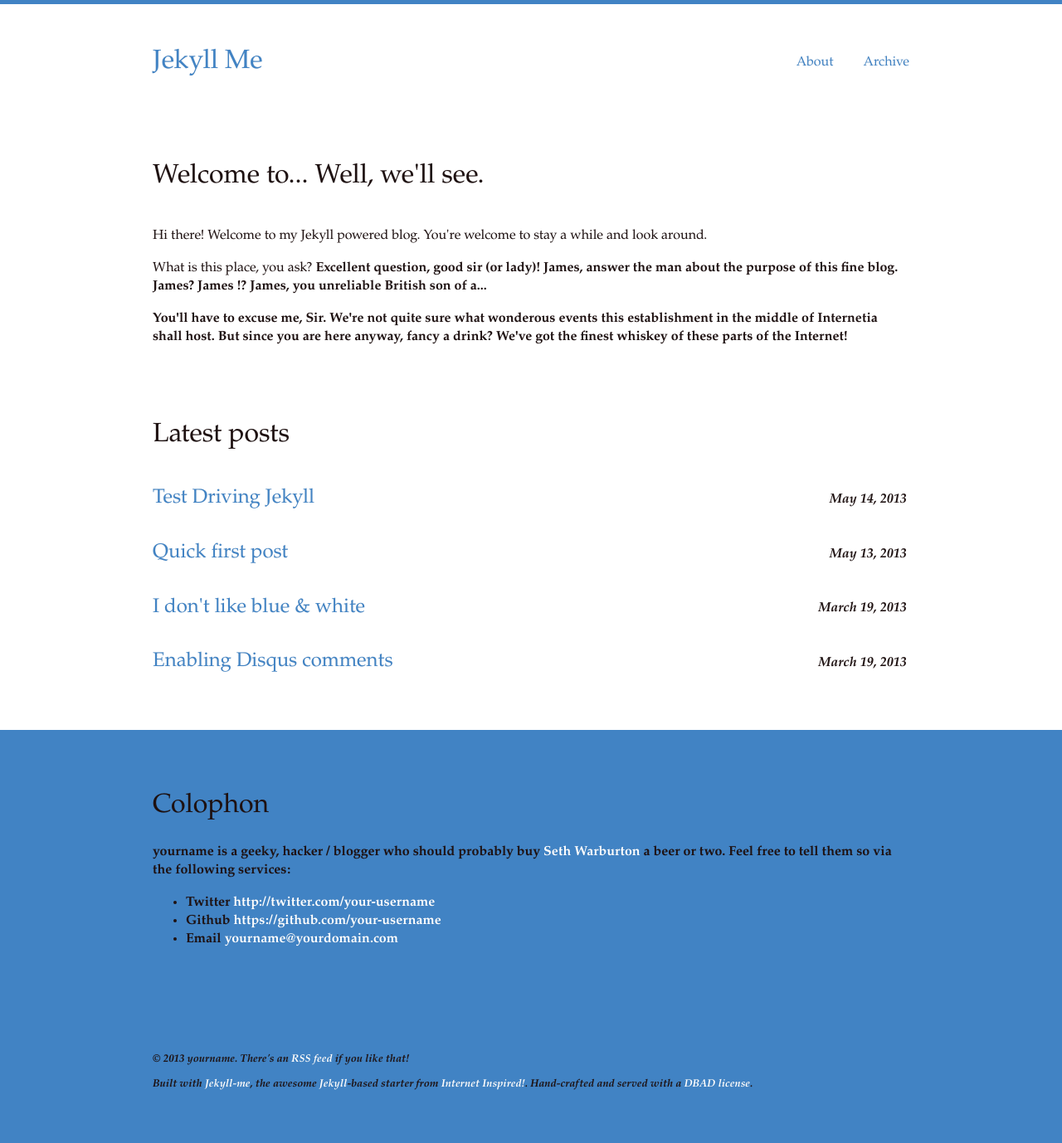
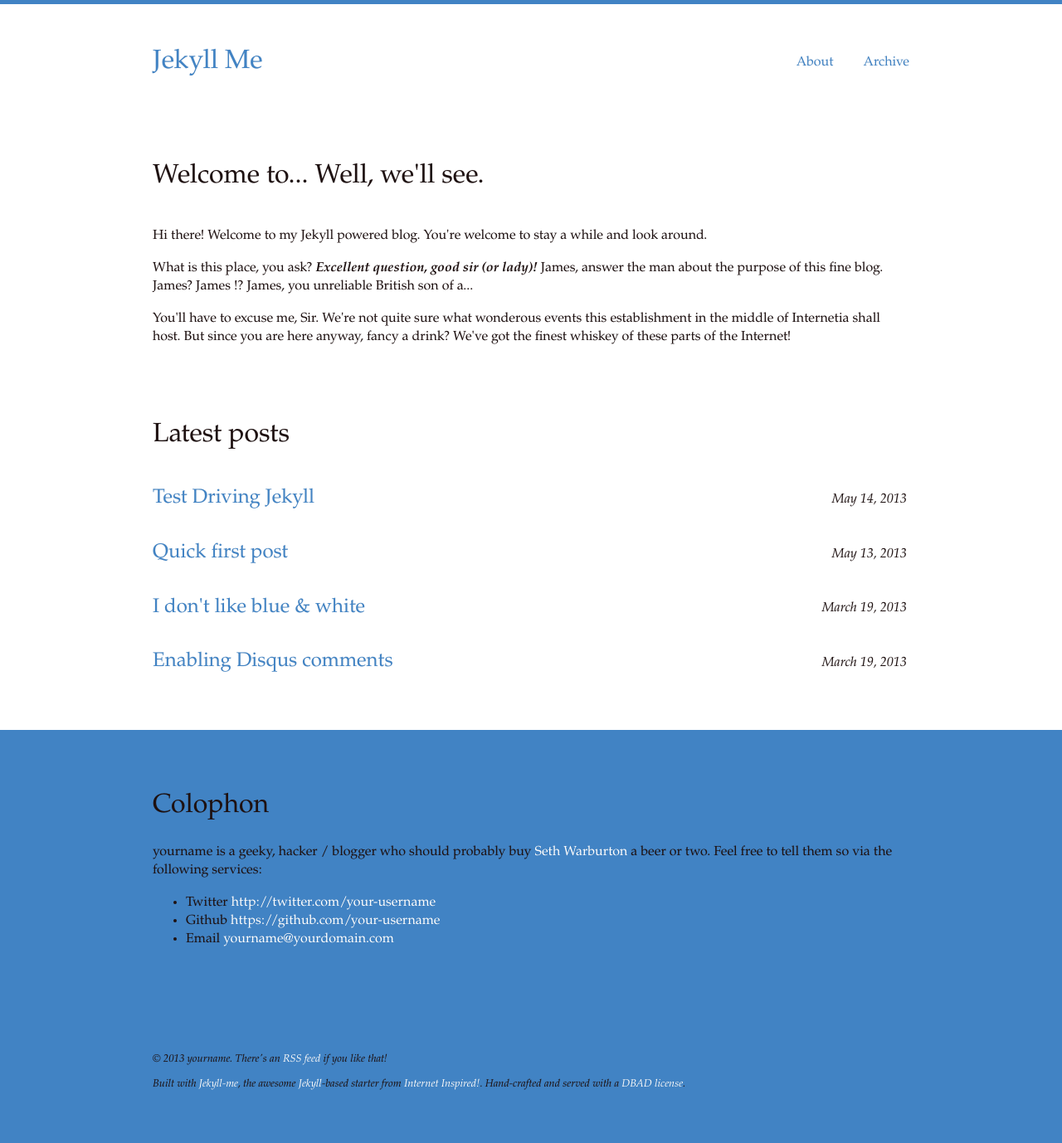
Before and after one commit to toretto/nternetinspired.github.com, a Jekyll site: the page built from index.html, in a window 1280 px wide. Shown: the whole page at 83% size. Built offline with Jekyll 4.4.1, drawn with Linux system fonts in a browser that asks for light colours.

Commit message:
Another update.

```diff
--- a/index.html
+++ b/index.html
@@ -13,7 +13,7 @@ description: Jekyll Me is a Jekyll starter template built by Seth Warburton of i
     <article>
         <header><h1>Welcome to... Well, we'll see.</h1></header>
 <p>Hi there! Welcome to my Jekyll powered blog. You're welcome to stay a while and look around.</p>
-<p>What is this place, you ask? <strong>Excellent question, good sir (or lady)! James, answer the man about the purpose of this fine blog. James? James !? James, you unreliable British son of a...</p>
+<p>What is this place, you ask? <strong><em>Excellent question, good sir (or lady)!</strong></em> James, answer the man about the purpose of this fine blog. James? James !? James, you unreliable British son of a...</p>
 
 <p>You'll have to excuse me, Sir. We're not quite sure what wonderous events this establishment in the middle of Internetia shall host. But since you are here anyway, fancy a drink? We've got the finest whiskey of these parts of the Internet!</p>
 </section>
```
